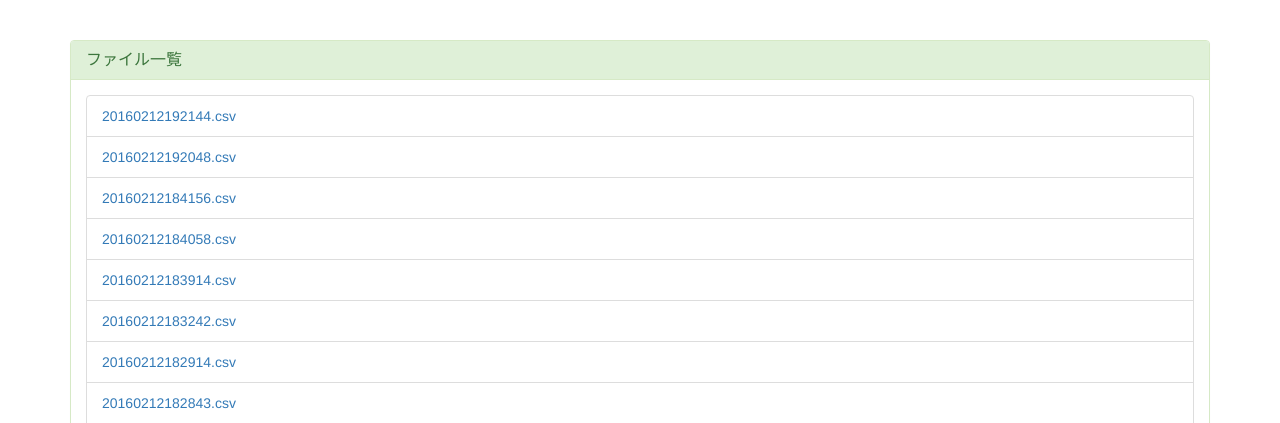
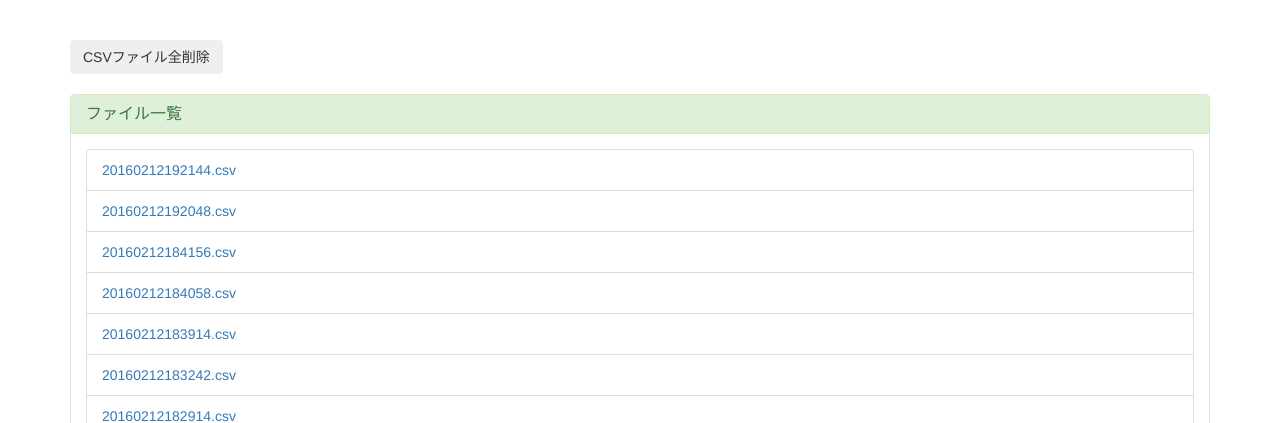
Before and after one commit to hkrsnd/ecjoy, a Flask app: page /show in a window 1280 px wide. Shown: the part 102-525 px from the top of the page. Run offline with Flask 2, Linux system fonts and the light colour scheme; some libraries are stand-ins or nearby versions.

Commit message:
add-delete-csv-button

```diff
--- a/main.py
+++ b/main.py
@@ -148,6 +148,11 @@ def download(filename):
     """donwload file"""
     return send_from_directory('.', filename)
 
+@app.route("/delete", methods = ['POST'])
+def deleteAllCSV():
+    os.system("rm csv/*")
+    return render_template('index.html')
+
 if __name__ == "__main__":
     app.debug = True
     app.run(threaded=True)
--- a/templates/show.html
+++ b/templates/show.html
@@ -5,6 +5,10 @@
     <div class="row">
       <div class="col-md-12">
         <p class="lead">
+				<form name="form" action="/delete" method="post" class="form-inline">
+					<input type="submit" value="CSVファイル全削除" class="btn btn-submit">
+        </form>
+        <br>
       <div class="panel panel-success">
         <div class="panel-heading">
           <h2 class="panel-title">ファイル一覧</h2>
```
